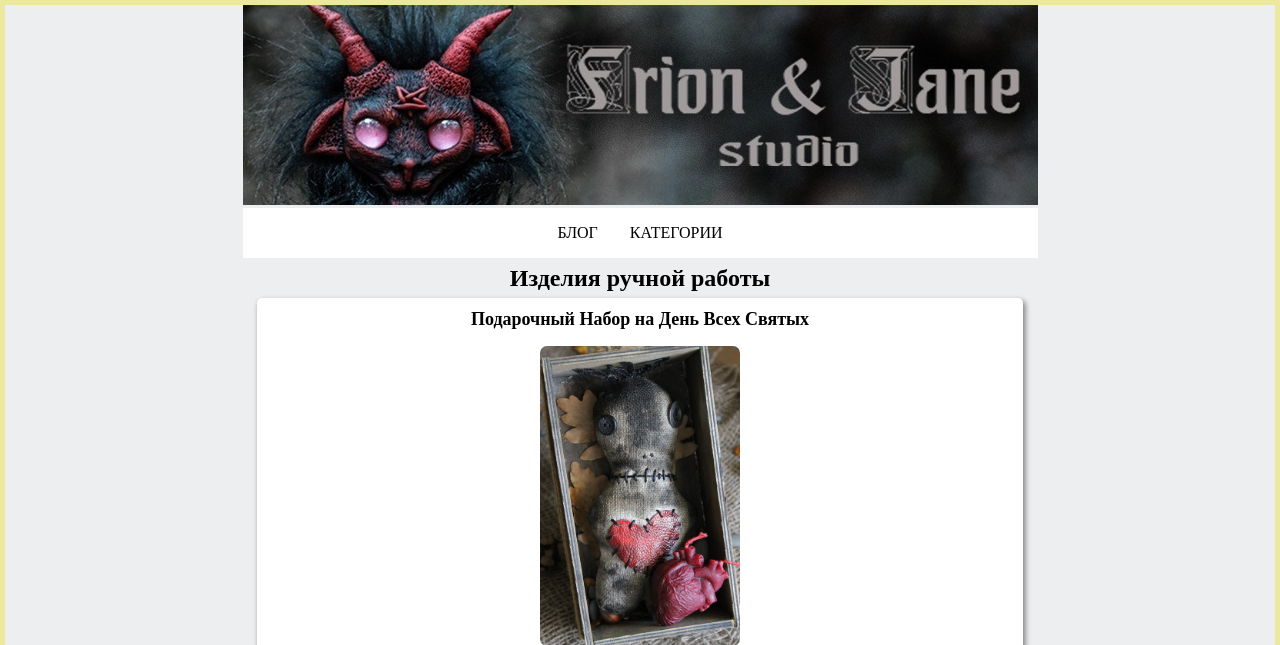
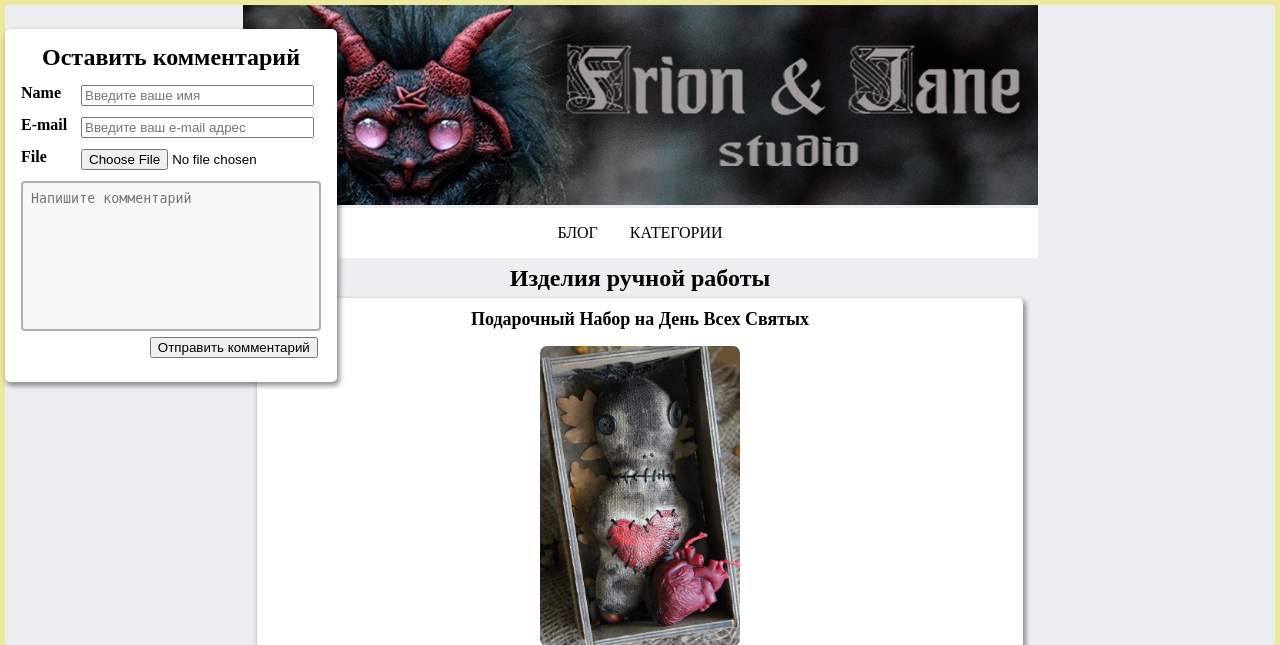
Before and after one commit to ChereP721/tradesoft-it-school, a PHP site: page / in a window 1280 px wide. Shown: the top 645 px of the page. Run offline with PHP 8.4, Linux system fonts and the light colour scheme; some libraries are stand-ins or nearby versions.

Commit message:
Итоговое ДЗ по стилизации формы комментария

```diff
--- a/css/MyStyle.css
+++ b/css/MyStyle.css
@@ -130,3 +130,70 @@ background-color: #18b5a4; контент
        /*border: 5px solid #5e5373; */
 
    }
+
+
+
+.modal{
+/*border: 2px solid #b60155;*/
+position: absolute;
+display: flex;
+justify-content: center;
+align-items: center;
+height: 50vh;
+
+}
+
+.modal__form__comments {
+    width: 300px;
+    padding: 1rem;
+    background: #ffffff;
+    border-radius: 5px;
+    box-shadow: rgba(0, 0, 0, 0.4) 2px 3px 5px 1px;
+
+
+}
+
+.form__comments__title {
+    text-align: center;
+    margin-bottom: 1rem;
+    font-weight: bold;
+    font-size: x-large;
+}
+.modal__form__comments__input {
+    width: 100%;
+    clear:both;
+    float:left;
+}
+
+.modal__form__comments__input p {
+    padding-bottom: 2rem;
+}
+
+
+.modal__form__comments__input span {
+    float:left;
+    width: 20%;
+    font-weight: bold;
+}
+
+.modal__form__comments__input input {
+    float:left;
+    width: 75%;
+}
+
+
+
+.modal__form__comments__input textarea {
+width: 100%;
+height: 150px;
+padding: 0.5rem;
+box-sizing: border-box;
+border: 2px solid #afafaf;
+border-radius: 4px;
+background-color: #f8f8f8;
+resize: none;
+}
+.modal__form__comments__input button {
+    float: right;
+    margin: 0.2rem;
+}
--- a/index.php
+++ b/index.php
@@ -113,6 +113,41 @@
 
 
 
+
+    <!--заготовка формы комментария-->
+        <div class="modal">
+            <form action="#" method="POST" ="multipart/form-data" name="form-comment" class="modal__form__comments">
+                    <h3 class="form__comments__title">Оставить комментарий</h3>
+                    <div class="modal__form__comments__input">
+                        <p>
+                            <label for="name">
+                                <span>Name</span>
+                                <input type="text id=name" placeholder="Введите ваше имя">
+                            </label>
+                        </p>
+                        <p>
+                            <label for="E-mail">
+                                <span>E-mail</span>
+                                <input type="text id=E-mail" placeholder="Введите ваш e-mail адрес">
+                            </label>
+                        </p>
+                        <p>
+                            <label for="File">
+                                <span>File</span>
+                                <input type="File" id="File">
+                            </label>
+                        </p>
+                        <p>
+                            <label for="content">
+                                <textarea name="content" id="content" cols="30" rows="10" placeholder="Напишите комментарий"></textarea>
+                                <button class="main_btn" type="button">Отправить комментарий</button>
+                            </label>
+                        </p>
+
+                    </div>
+            </form>
+        </div>
+
     </div>
 
     <link rel="stylesheet" href="css/MyStyle.css" type = "text/css"> <!--Подключение стилей-->
```
